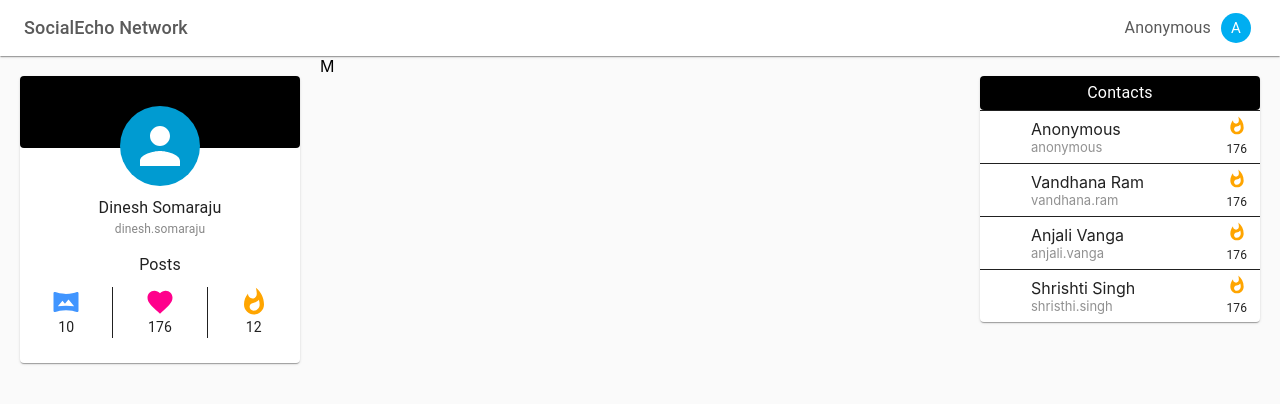
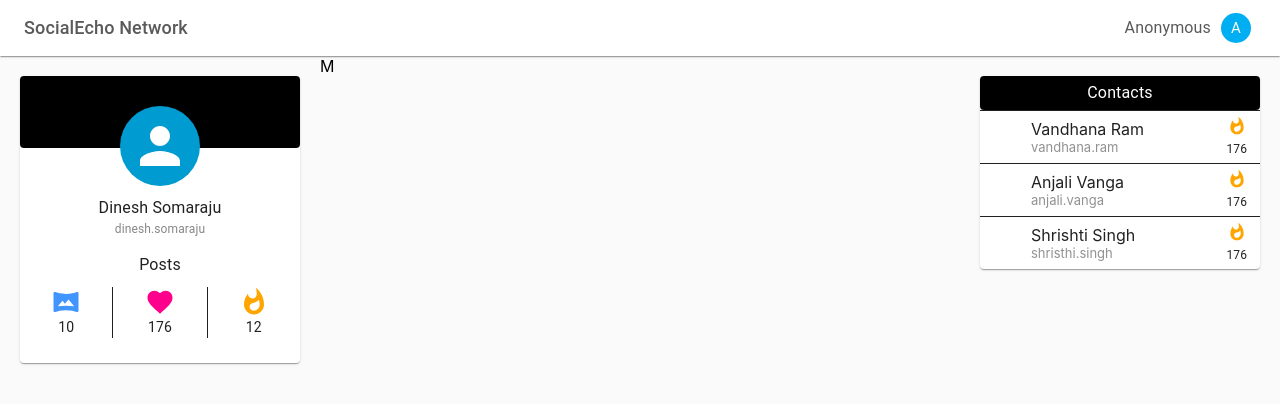
Before and after one commit to dinesh99639/SocialEcho-Network, a React (Create React App) app: page / in a window 1280 px wide. Shown: the top 404 px of the page. Built offline with nearby package versions, Linux system fonts and the light colour scheme; some icons are missing.

Commit message:
Ignore current user from the contact list

```diff
--- a/src/Components/Contacts/Contacts.js
+++ b/src/Components/Contacts/Contacts.js
@@ -7,6 +7,7 @@
 
 const Contacts = (props) => {
   const contacts = props.allUsers;
+  const currentUser = props.currentUser;
 
   return (
     <Box sx={{ padding: '20px' }}>
@@ -32,7 +33,9 @@
         </Typography>
 
         <Box>
-          {contacts.map((contact) => (
+          {contacts
+            .filter((contact) => contact.username !== currentUser.username)
+            .map((contact) => (
               <Box
                 key={contact.username}
                 sx={{
@@ -90,9 +93,9 @@
 };
 
 const mapStateToProps = (state) => {
-  const { database } = state;
+  const { database, application } = state;
 
-  return { allUsers: database.users };
+  return { allUsers: database.users, currentUser: application.user };
 };
 
 export default connect(mapStateToProps)(Contacts);
```
Lines whose indentation alone changed are shown as unchanged.
